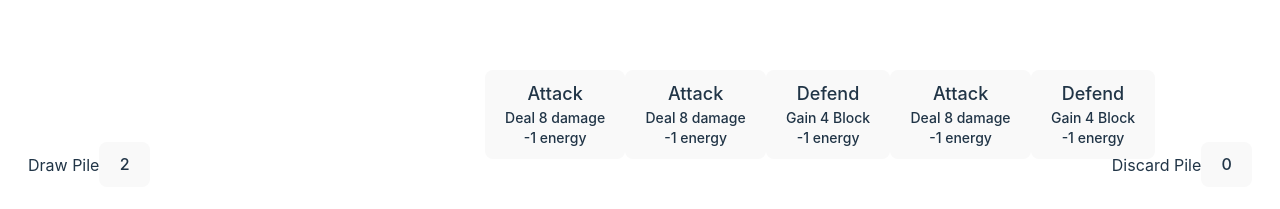
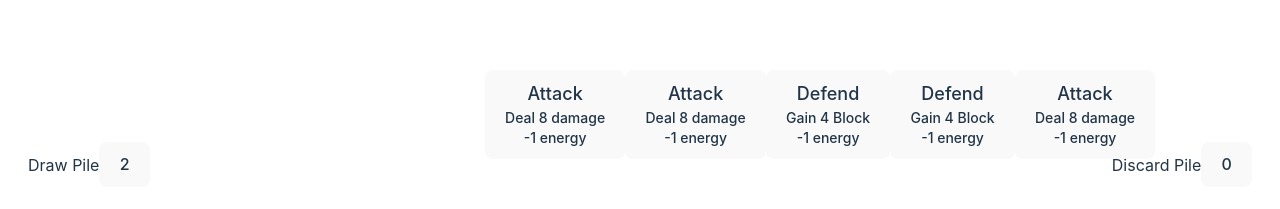
Before and after one commit to JonathanSchwob/vanquish, a React (Vite) app: page / in a window 1280 px wide. Shown: the part 585-794 px from the top of the page. Built offline with nearby package versions, Linux system fonts and the light colour scheme.

Commit message:
Revert "Redeal player hand"

```diff
--- a/src/PlayBoard.tsx
+++ b/src/PlayBoard.tsx
@@ -1,4 +1,4 @@
-import { useEffect, useState, useTransition } from "react";
+import { useState } from "react";
 import Player from "./components/entities/Player";
 import Enemy from "./components/entities/Enemy";
 import Hand from "./components/Hand";
@@ -6,26 +6,11 @@ import DiscardDeck from "./components/DiscardDeck";
 import DrawDeck from "./components/DrawDeck";
 import EndTurn from "./components/EndTurn";
 
-class Card {
-  name: "Attack" | "Defend";
+type CardType = {
+  name: string;
   id: number;
   stats: number;
-  deck: "hand" | "draw" | "discard";
-  energy: number;
-  constructor(
-    name: "Attack" | "Defend",
-    id: number,
-    stats: number,
-    deck: "hand" | "draw" | "discard" = "draw",
-    energy = 1
-  ) {
-    this.name = name;
-    this.id = id;
-    this.stats = stats;
-    this.deck = deck;
-    this.energy = energy;
-  }
-}
+};
 
 const PlayBoard = () => {
   const [playerTurn, setPlayerTurn] = useState(true);
@@ -37,25 +22,57 @@ const PlayBoard = () => {
   ]); //hardcode
   const [enemyHp, setEnemyHp] = useState(40);
   const [enemyBlock, setEnemyBlock] = useState(0);
-
-  const stockCards = [];
-  for (let i = 0; i < 7; i++) {
-    const name = Math.random() > 0.5 ? "Attack" : "Defend";
-    const id = Math.floor(Math.random() * 10000);
-    const stats = name === "Attack" ? 8 : 4;
-    const deck = i < 5 ? "hand" : "draw";
-    stockCards.push(new Card(name, id, stats, deck));
-  }
-
-  const [cards, setCards] = useState<Card[]>(stockCards);
-
+  const [discardCards, setDiscardCards] = useState<CardType[]>([]);
+  const [exhaustCards, setExhaustCards] = useState<CardType[]>([]);
+  const [deckCards, setDeckCards] = useState([
+    {
+      name: "Defend",
+      id: 123124,
+      stats: 4,
+    },
+    {
+      name: "Attack",
+      id: 192123918092,
+      stats: 8,
+    },
+  ]); //hardcode
+  const [handCards, setHandCards] = useState([
+    {
+      name: "Attack",
+      id: 0,
+      stats: 8,
+      energy: 1,
+    },
+    {
+      name: "Attack",
+      id: 3,
+      stats: 8,
+      energy: 1,
+    },
+    {
+      name: "Defend",
+      id: 9,
+      stats: 4,
+      energy: 1,
+    },
+    {
+      name: "Defend",
+      id: 1231231,
+      stats: 4,
+      energy: 1,
+    },
+    {
+      name: "Attack",
+      id: 20,
+      stats: 8,
+      energy: 1,
+    },
+  ]); //hardcode
   const [turnNumber, setTurnNumber] = useState(0);
 
   const handlePlay = (turn: boolean) => {
     if (playerHp <= 0) return;
-    if (turn) {
-      return;
-    }
+    if (turn) return;
     setTimeout(() => {
       const remainingBlock = playerBlock - enemyMoves[turnNumber];
       if (remainingBlock <= 0) {
@@ -68,49 +85,9 @@ const PlayBoard = () => {
     }, 1000);
   };
 
-  const dealCards = () => {
-    let handCards = cards.filter((card) => card.deck === "hand");
-    //baseCase
-    if (handCards.length >= 5) return;
-
-    let drawCards = cards.filter((card) => card.deck === "draw");
-    let disCards = cards.filter((card) => card.deck === "discard");
-
-    const dealNum = 5 - handCards.length;
-    if (drawCards.length === 0) {
-      //put disCards into drawCards
-      disCards = disCards
-        .map((card) => {
-          card.deck = "draw";
-          return card;
-        })
-        //shuffle
-        .sort((card) => 0.5 - Math.random());
-    }
-    if (drawCards.length < dealNum) {
-      drawCards = drawCards.map((card) => {
-        card.deck = "hand";
-        return card;
-      });
-      setCards(handCards.concat(drawCards, disCards));
-      dealCards();
-      return;
-    } else {
-      drawCards = drawCards.map((card, i) => {
-        if (i < dealNum) {
-          card.deck = "hand";
-        }
-        return card;
-      });
-    }
-    setCards(handCards.concat(drawCards, disCards));
-    return;
-  };
-
   const startTurn = () => {
+    setPlayerTurn(true);
     setPlayerEnergy(3);
-    dealCards();
-    setPlayerTurn(true);
     setTurnNumber((turnNumber) => turnNumber + 1);
   };
 
@@ -123,21 +100,18 @@ const PlayBoard = () => {
   };
 
   const discardHand = () => {
-    const newCards = cards.slice().map((card) => {
-      const newCard = structuredClone(card);
-      if (newCard.deck === "hand") {
-        newCard.deck = "discard";
-      }
-      return newCard;
-    });
-    setCards(newCards);
+    const newDiscardDeck = [...discardCards];
+    newDiscardDeck.push(...handCards);
+    setHandCards([]);
+    setDiscardCards(newDiscardDeck);
   };
 
   const cardClick = (id: number) => {
     if (!playerTurn) return;
     if (playerHp <= 0) return;
     if (playerEnergy <= 0) return;
-    const clickedCard = cards.find((card) => card.id === id);
+    const newDiscardDeck = [...discardCards];
+    const clickedCard = handCards.find((card) => card.id === id);
 
     if (clickedCard) {
       //play card
@@ -148,36 +122,23 @@ const PlayBoard = () => {
         setPlayerBlock((playerBlock) => playerBlock + clickedCard.stats);
       }
       //discard
+      newDiscardDeck.push(clickedCard);
       setPlayerEnergy((playerEnergy) => playerEnergy - clickedCard.energy);
-    } else {
-      console.error("cardClick could not find card id=", id);
-      return;
     }
 
-    // discard clicked card
-    setCards((cards) => {
-      const newCards = cards.map((card) => {
-        if (card.id === id) {
-          card.deck = "discard";
-        }
-        return card;
-      });
-      return newCards;
-    });
+    setHandCards((handCards) => handCards.filter((card) => card.id != id));
+    setDiscardCards(newDiscardDeck);
   };
 
   return (
     <>
       <span className="absolute left-7">Energy: {playerEnergy}</span>
-      <DrawDeck cards={cards.filter((card) => card.deck === "draw")} />
+      <DrawDeck cards={deckCards} />
       <Player hp={playerHp} block={playerBlock} />
       <Enemy hp={enemyHp} block={enemyBlock} move={enemyMoves[turnNumber]} />
       <EndTurn playerTurn={playerTurn} click={endTurn} />
-      <Hand
-        cards={cards.filter((card) => card.deck === "hand")}
-        cardClick={cardClick}
-      />
-      <DiscardDeck cards={cards.filter((card) => card.deck === "discard")} />
+      <Hand cards={handCards} cardClick={cardClick} />
+      <DiscardDeck cards={discardCards} />
     </>
   );
 };
```
